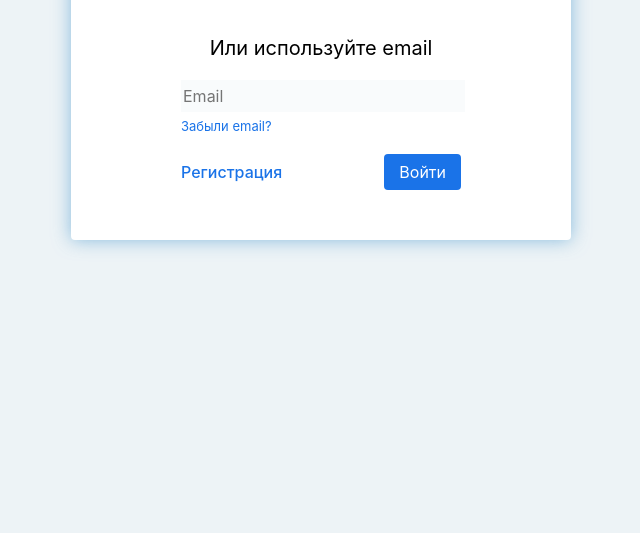
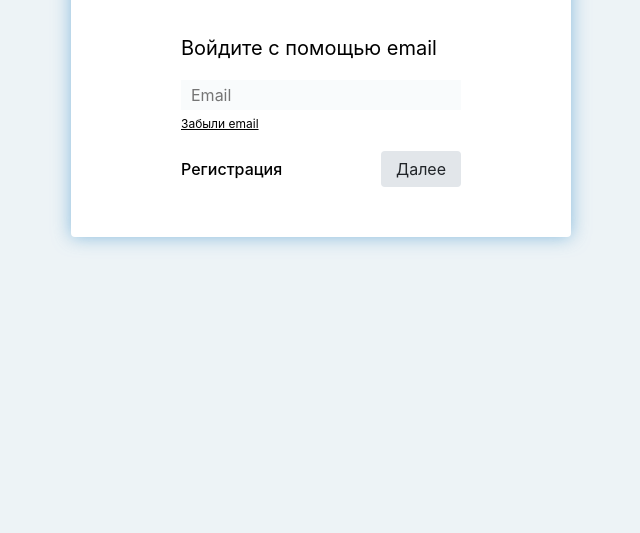
Before and after one commit to puri0504/it-blog, a React app: page / in a window 1280 px wide. Shown: the part 267-800 px from the top of the page, without its empty margins (319-959 px from the left). Built offline with nearby package versions, Linux system fonts and the light colour scheme; some packages are replaced by stand-ins of ours.

Commit message:
updated styles for auth

```diff
--- a/public/index.html
+++ b/public/index.html
@@ -2,7 +2,6 @@
 <html lang="en">
   <head>
     <meta charset="utf-8">
-    <link rel="shortcut icon" href="%PUBLIC_URL%/favicon.ico">
     <meta name="viewport" content="width=device-width, initial-scale=1, shrink-to-fit=no">
     <meta name="theme-color" content="#000000">
     <!--
@@ -19,7 +18,7 @@
       work correctly both with client-side routing and a non-root public URL.
       Learn how to configure a non-root public URL by running `npm run build`.
     -->
-    <title>React App</title>
+    <title>IT Blog</title>
   </head>
   <body>
     <noscript>
--- a/src/components/App/app.scss
+++ b/src/components/App/app.scss
@@ -1,41 +1,17 @@
 @import './vars.scss';
-
-.App {
-  text-align: center;
-}
-
-.App-logo {
-  animation: App-logo-spin infinite 20s linear;
-  height: 40vmin;
-}
-
-.App-header {
-  background-color: #282c34;
-  min-height: 100vh;
-  display: flex;
-  flex-direction: column;
-  align-items: center;
-  justify-content: center;
-  font-size: calc(10px + 2vmin);
-  color: white;
-}
-
-.App-link {
-  color: #61dafb;
-}
 
 .input {
   border: none;
   background: #f9fbfc;
   height: 30px;
+  padding: 0 10px;
   outline: none;
 }
+
 .link {
-  text-decoration: none;
-  color: $blue;
+  color: #000;
 }
-.submit-btn {
-  background: $blue;
+.btn {
   height: 36px;
   border: none;
   border-radius: 4px;
@@ -48,13 +24,9 @@
 .link-btn {
   font-size: 16px;
   font-weight: 500;
+  color: #000;
+  cursor: pointer;
   text-decoration: none;
-  color: $blue;
-  cursor: pointer;
-}
-
-.link-btn {
-  color: $blue;
 }
 
 @keyframes App-logo-spin {
--- a/src/components/Auth/auth.js
+++ b/src/components/Auth/auth.js
@@ -18,13 +18,13 @@ class App extends Component {
             <div className='icons'>{icons}</div>
           </div>
           <div className='auth-mail'>
-            <h2 className='title'>Или используйте email</h2>
+            <h2 className='title'>Войдите с помощью email</h2>
             <form>
               <input type="text" className='input' placeholder='Email'/>
-              <a href="/" className='link reset-link'>Забыли email?</a>
+              <a href="/" className='link reset-link'>Забыли email</a>
               <div className='btn-wrap'>
                 <a href="/" className='link-btn'>Регистрация</a>
-                <button className='submit-btn'>Войти</button>
+                <button className='btn'>Далее</button>
               </div>
             </form>
           </div>
--- a/src/components/Auth/auth.scss
+++ b/src/components/Auth/auth.scss
@@ -35,10 +35,10 @@
     .input {
       display: block;
       margin-top: 20px;
-      width: 100%;
+      width: calc(100% - 20px);
     }
     .reset-link {
-      font-size: 13px;
+      font-size: 12px;
       margin-top: 7px;
       display: block;
     }
@@ -47,6 +47,11 @@
       justify-content: space-between;
       margin-top: 20px;
       align-items: center;
+      .btn {
+        background: #e2e6ea;
+        color: #212529;
+        border-color: #dae0e5;
+      }
     }
   }
 }
```
Also changed, not shown: 1 other file.
